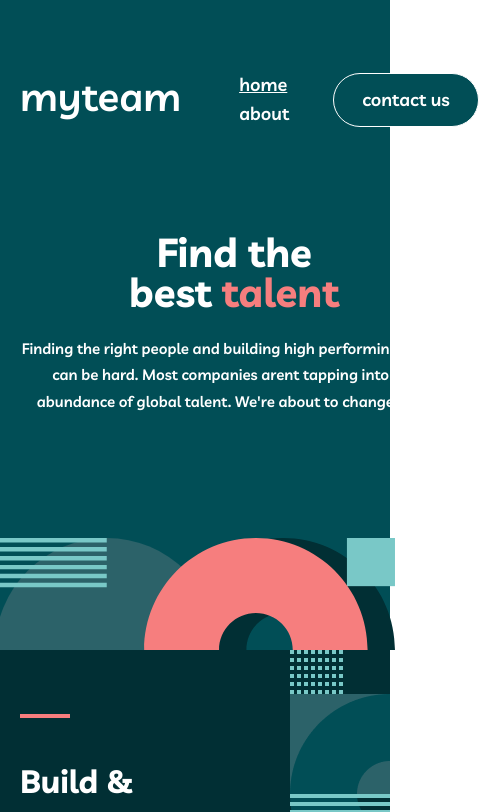
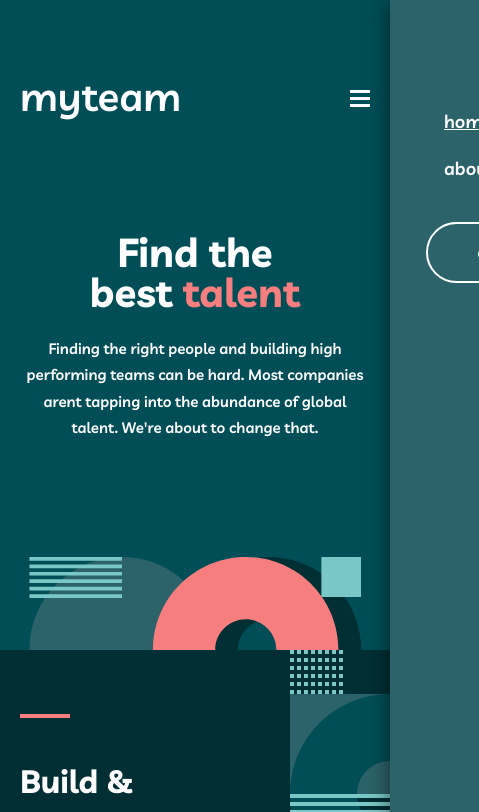
Before and after one commit to GilShaashua/design-challenge, a React (Vite) app: page /#/ in a window 390 px wide. Shown: the top 812 px of the page, 479 px wide, since content can reach past the window. Built offline with nearby package versions, Linux system fonts and the light colour scheme.

Commit message:
added hamburger menu

```diff
--- a/src/App.jsx
+++ b/src/App.jsx
@@ -4,11 +4,25 @@ import { AppHeader } from './cmps/AppHeader'
 import { About } from './pages/About'
 import { ContactUs } from './pages/ContactUs'
 import { Home } from './pages/Home'
+import { createContext, useState } from 'react'
+
+export const MenuOpenContext = createContext()
 
 function App() {
+    const [isMenuOpen, setIsMenuOpen] = useState(false)
+
+    function onToggleMenu() {
+        setIsMenuOpen((prevIsMenuOpen) => !prevIsMenuOpen)
+    }
+
     return (
+        <MenuOpenContext.Provider value={isMenuOpen}>
             <section className="main-app main-layout">
-            <AppHeader />
+                <div
+                    className={`blur-screen ${isMenuOpen ? 'menu-open' : ''}`}
+                    onClick={onToggleMenu}
+                ></div>
+                <AppHeader onToggleMenu={onToggleMenu} />
                 <main className="main-layout full">
                     <Routes>
                         <Route path="/" element={<Home />} />
@@ -18,6 +32,7 @@ function App() {
                 </main>
                 <AppFooter />
             </section>
+        </MenuOpenContext.Provider>
     )
 }
 
--- a/src/assets/styles/cmps/_AppHeader.scss
+++ b/src/assets/styles/cmps/_AppHeader.scss
@@ -1,3 +1,27 @@
+.blur-screen {
+    opacity: 1;
+    position: fixed;
+    width: 100vw;
+    height: 100vh;
+    background-color: #0000005e;
+    z-index: 1;
+    cursor: pointer;
+    transition: opacity 0.6s;
+    pointer-events: none;
+    opacity: 0;
+
+    &.menu-open {
+        pointer-events: auto;
+        opacity: 1;
+    }
+}
+
+@include for-narrow-layout {
+    .blur-screen {
+        display: none;
+    }
+}
+
 .app-header {
     background-color: $clr1;
     height: em(200px);
@@ -17,10 +41,155 @@
                 & > * {
                     margin-inline: 1em;
                 }
+
+                position: fixed;
+                z-index: 1;
+                right: 0;
+                top: 0;
+                background-color: $clr5;
+                height: 100vh;
+                width: 70%;
+                font-size: em(18px);
+                display: flex;
+                flex-direction: column;
+                padding-inline: 2em;
+                padding-block: 6em;
+                row-gap: 1em;
+                box-shadow: -1px 1px 20px rgb(0 0 0 / 50%);
+                transform: translateX(100%);
+                transition: transform 0.2s ease-in-out;
+
+                &.menu-open {
+                    transform: translateX(0);
+                }
+
+                a {
+                    color: $clr3;
+
+                    &.active {
+                        text-decoration: underline;
+                    }
+
+                    &:hover {
+                        color: $clr2;
                     }
                 }
 
-        button {
+                .btn-close-nav-mobile {
+                    position: absolute;
+                    right: 1em;
+                    top: 4em;
+                    cursor: pointer;
+                }
+
+                .btn-contact-us-mobile {
+                    border-radius: 555px;
+                    border: 2px solid $clr3;
+                    height: em(48px);
+                    width: em(153px);
+                    font-size: em(18px);
+
+                    &:hover {
+                        background-color: $clr3;
+
+                        a {
+                            color: $clr8;
+                        }
+                    }
+
+                    a {
+                        display: flex;
+                        justify-content: center;
+                        align-items: center;
+                        line-height: 1;
+                        color: $clr3;
+                        height: 100%;
+                        width: 100%;
+                    }
+                    margin: 0;
+                    margin-block-start: 1em;
+                    width: 100%;
+                    background-color: transparent;
+                }
+            }
+        }
+
+        .btn-contact-us {
+            display: none;
+        }
+
+        .btn-mobile-nav {
+            padding: 0;
+            border: none;
+            width: unset;
+            height: unset;
+
+            &:hover {
+                background-color: transparent;
+            }
+        }
+    }
+}
+
+@include for-narrow-layout {
+    .app-header {
+        background-color: $clr1;
+        height: em(200px);
+
+        .app-header-inner-container {
+            .logo-nav-inner-container {
+                column-gap: em(40px);
+
+                .logo {
+                    h1 {
+                        font-size: em(40px);
+                        margin-block-end: 0.2em;
+                    }
+                }
+
+                nav {
+                    & > * {
+                        margin-inline: 1em;
+                    }
+
+                    position: unset;
+                    width: unset;
+                    height: unset;
+                    box-shadow: unset;
+                    background-color: unset;
+                    flex-direction: row;
+                    padding-inline: unset;
+                    padding-block: unset;
+                    row-gap: unset;
+                    transform: unset;
+                    transition: unset;
+
+                    font-size: em(18px);
+
+                    a {
+                        color: $clr3;
+
+                        &.active {
+                            text-decoration: underline;
+                        }
+
+                        &:hover {
+                            color: $clr2;
+                        }
+                    }
+
+                    .btn-contact-us-mobile {
+                        display: none;
+                    }
+
+                    .btn-close-nav-mobile {
+                        display: none;
+                    }
+                }
+            }
+
+            .btn-contact-us {
+                display: block;
                 border-radius: 555px;
                 border: 1px solid $clr3;
                 height: em(48px);
@@ -47,19 +216,8 @@
             }
         }
 
-    nav {
-        font-size: em(18px);
-
-        a {
-            color: $clr3;
-
-            &.active {
-                text-decoration: underline;
-            }
-
-            &:hover {
-                color: $clr2;
+        .btn-mobile-nav {
+            display: none;
         }
     }
 }
-}
--- a/src/assets/styles/cmps/_Hero.scss
+++ b/src/assets/styles/cmps/_Hero.scss
@@ -12,7 +12,7 @@
         bottom: 0;
         left: 50%;
         transform: translate(-50%);
-        width: 25em;
+        width: 85%;
     }
 
     .container {
@@ -43,7 +43,6 @@
                         text-align: center;
                         font-size: em(15px);
                         line-height: em(28px);
-                        width: em(457px);
                     }
                 }
             }
--- a/src/cmps/AppHeader.jsx
+++ b/src/cmps/AppHeader.jsx
@@ -1,6 +1,10 @@
+import { useContext } from 'react'
 import { NavLink } from 'react-router-dom'
+import { MenuOpenContext } from '../App'
 
-export function AppHeader() {
+export function AppHeader({ onToggleMenu }) {
+    const isMenuOpen = useContext(MenuOpenContext)
+
     return (
         <header className="app-header full main-layout">
             <div className="app-header-inner-container flex align-center space-between">
@@ -8,13 +12,53 @@ export function AppHeader() {
                     <div className="logo">
                         <h1> myteam </h1>
                     </div>
-                    <nav>
-                        <NavLink to={'/'}> home </NavLink>
-                        <NavLink to={'/about'}>about</NavLink>
+                    <nav className={isMenuOpen ? 'menu-open' : ''}>
+                        <NavLink to={'/'} onClick={onToggleMenu}>
+                            {' '}
+                            home{' '}
+                        </NavLink>
+                        <NavLink to={'/about'} onClick={onToggleMenu}>
+                            about
+                        </NavLink>
+                        <button
+                            className="btn-contact-us-mobile"
+                            onClick={onToggleMenu}
+                        >
+                            <NavLink to={'/contact-us'}>contact us</NavLink>
+                        </button>
+                        <svg
+                            className="btn-close-nav-mobile"
+                            onClick={onToggleMenu}
+                            xmlns="http://www.w3.org/2000/svg"
+                            width="18"
+                            height="17"
+                            viewBox="0 0 18 17"
+                            fill="none"
+                        >
+                            <path
+                                fillRule="evenodd"
+                                clipRule="evenodd"
+                                d="M8.99989 6.37869L2.98948 0.368286L0.868164 2.48961L6.87857 8.50001L0.868164 14.5104L2.98948 16.6317L8.99989 10.6213L15.0103 16.6317L17.1316 14.5104L11.1212 8.50001L17.1316 2.48961L15.0103 0.368286L8.99989 6.37869Z"
+                                fill="white"
+                            />
+                        </svg>
                     </nav>
                 </div>
-                <button>
+                <button className="btn-contact-us">
                     <NavLink to={'/contact-us'}>contact us</NavLink>
+                </button>
+                <button className="btn-mobile-nav" onClick={onToggleMenu}>
+                    <svg
+                        xmlns="http://www.w3.org/2000/svg"
+                        width="20"
+                        height="17"
+                        viewBox="0 0 20 17"
+                        fill="none"
+                    >
+                        <rect width="20" height="3" fill="white" />
+                        <rect y="7" width="20" height="3" fill="white" />
+                        <rect y="14" width="20" height="3" fill="white" />
+                    </svg>
                 </button>
             </div>
         </header>
```
Lines whose indentation alone changed are shown as unchanged.
